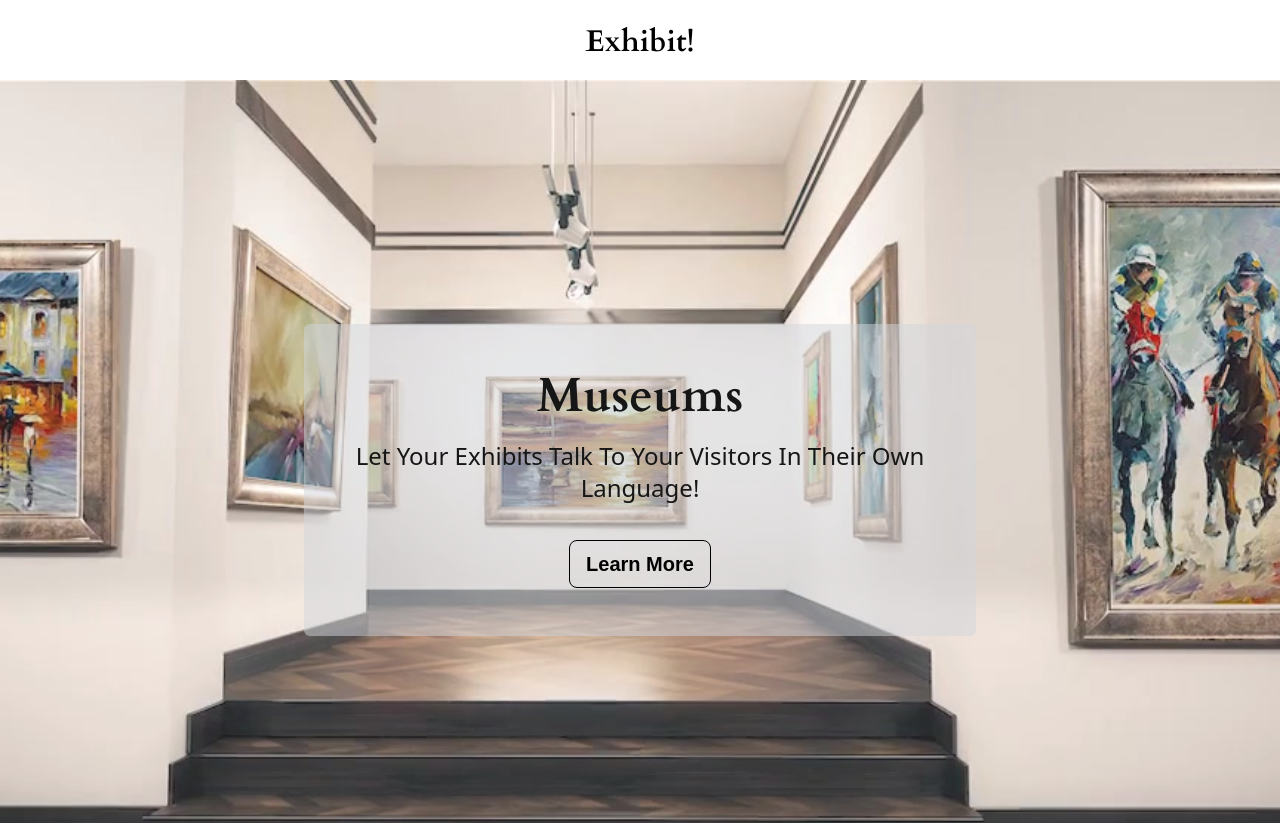
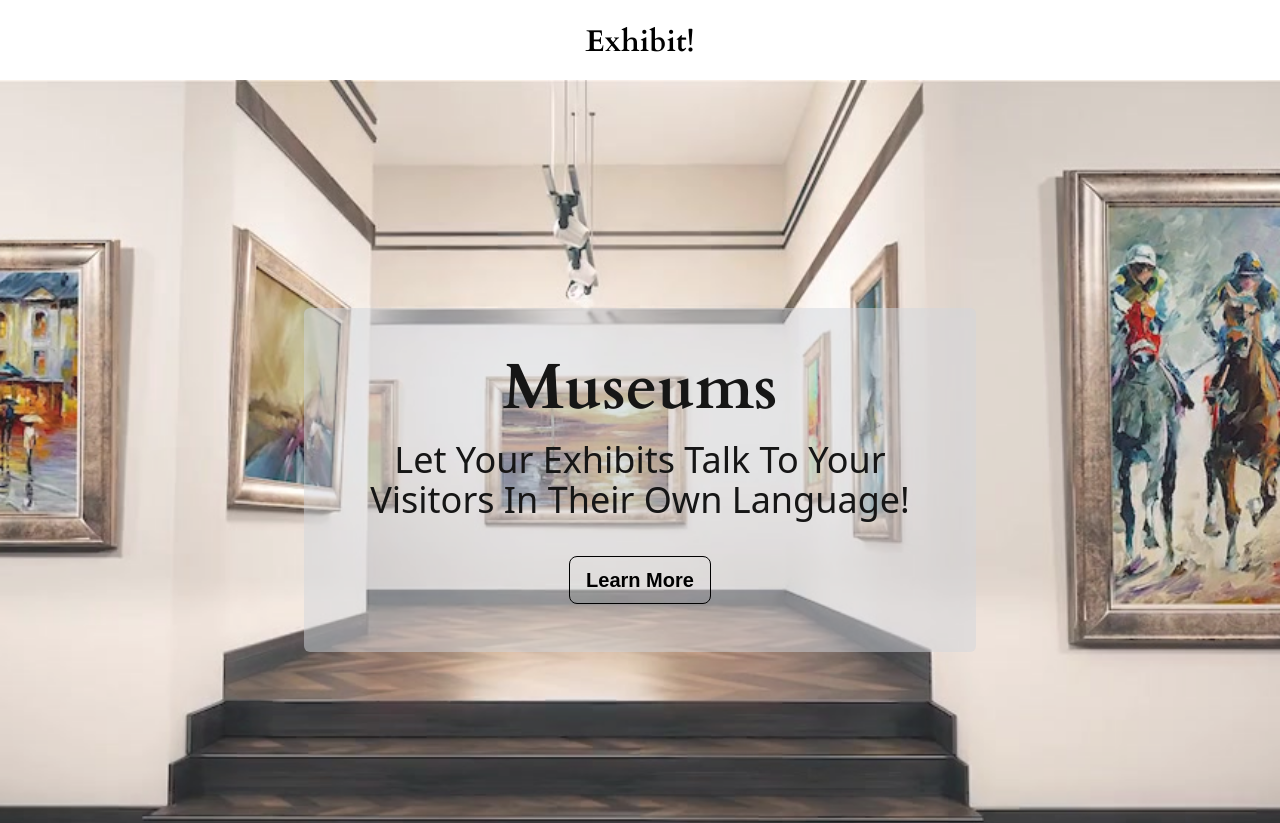
Before and after one commit to SumiAkter2/xlate-art, a React (Vite) app: page / in a window 1280 px wide. Shown: the top 823 px of the page. Built offline with nearby package versions, Linux system fonts and the light colour scheme; a web font is replaced by a local one.

Commit message:
banner text size change

```diff
--- a/src/component/Home/Banner.jsx
+++ b/src/component/Home/Banner.jsx
@@ -17,12 +17,12 @@ const Banner = () => {
           className="max-w-2xl bg-gray-300 bg-opacity-50 rounded-md p-12"
         >
           <h1
-            className="mb-5 text-5xl font-bold"
+            className="mb-5 text-5xl lg:text-[64px] font-bold"
             style={{ fontFamily: '"Cardo", serif' }}
           >
             Museums
           </h1>
-          <p className="mb-5 text-2xl font-sans ">
+          <p className="mb-5 lg:text-4xl text-3xl font-sans leading-10">
             Let Your Exhibits Talk To Your Visitors In Their Own Language!
           </p>
           <button className="btn btn-secondary mt-4 text-xl btn-outline ">
--- a/src/component/Shared/Header/Header.jsx
+++ b/src/component/Shared/Header/Header.jsx
@@ -1,7 +1,7 @@
 const Header = ({ children }) => {
   return (
     <div>
-      <div className="  bg-primary text-secondary h-20  p-6">
+      <div className="w-full  bg-primary text-secondary h-20  p-6">
         <h1
           className="text-center px-2 mx-2 text-3xl font-bold "
           style={{ fontFamily: '"Cardo", serif' }}
```
